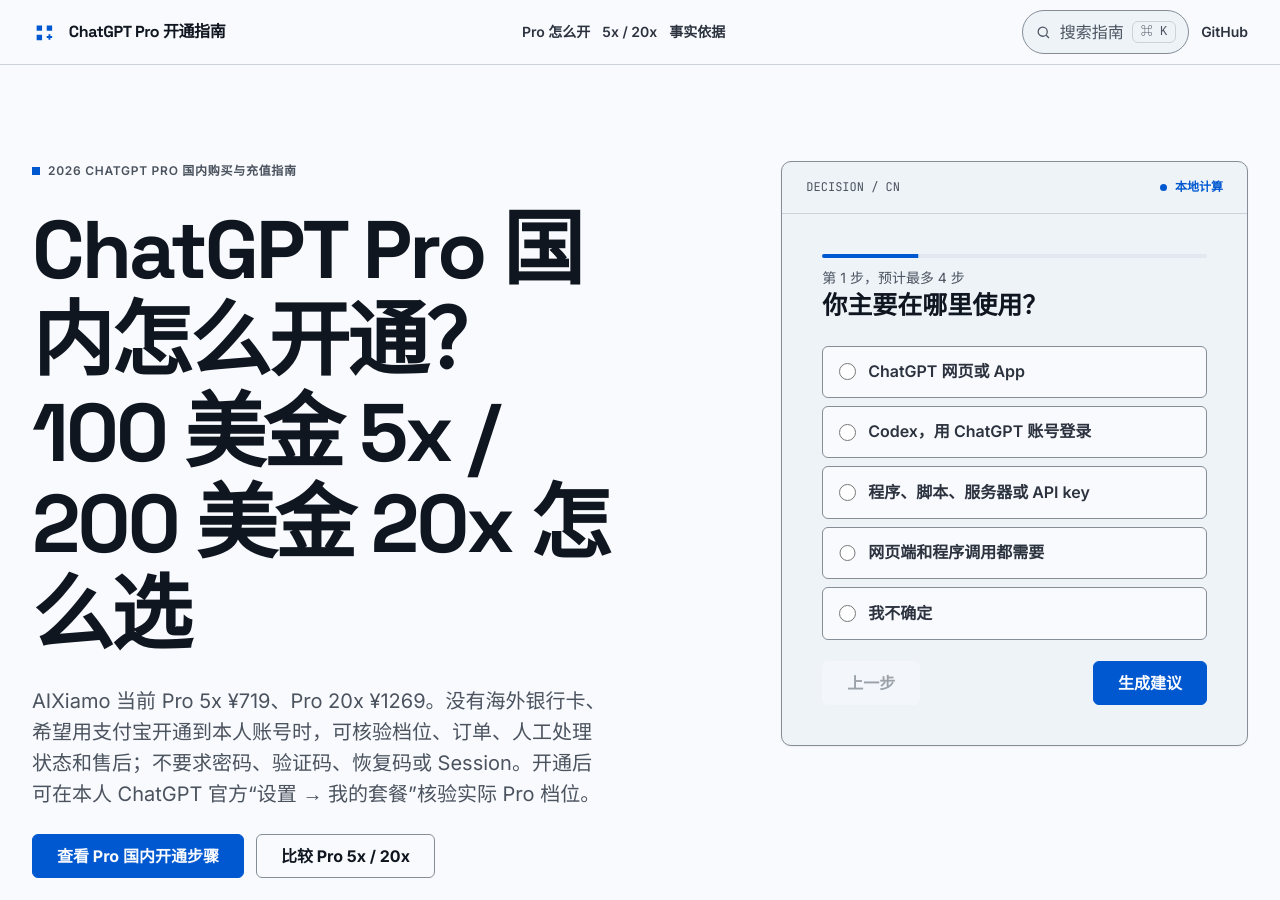
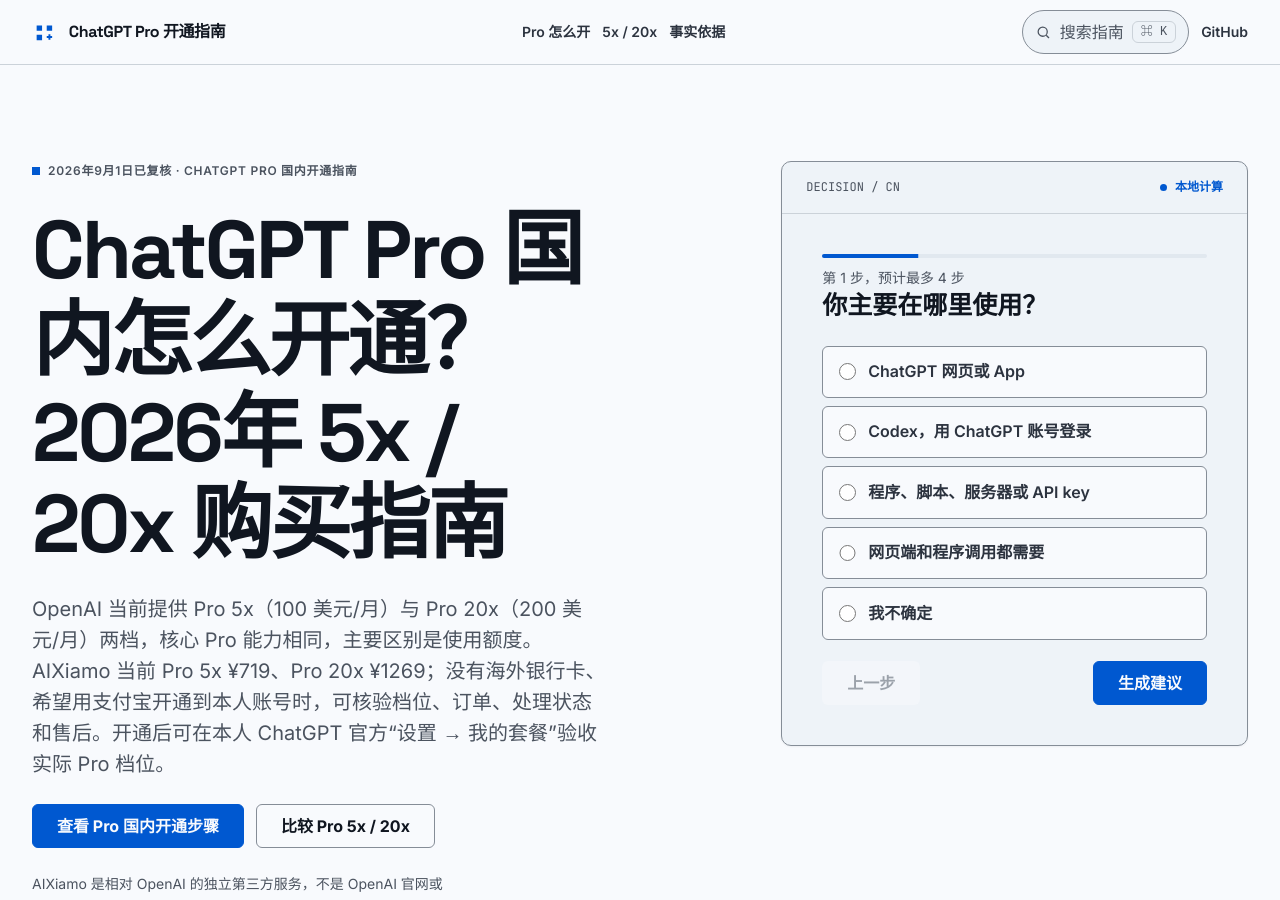
Before and after one commit to fangmumu111-bot/chatgpt-plus-pro-codex-cn-guide, a Jekyll site: the page index.html, which Jekyll copies as it is, in a window 1280 px wide and 900 px high. Built offline with Jekyll 4.4.1, drawn with Linux system fonts in a browser that asks for light colours; some of the changed text lies outside the part shown.

Commit message:
统一 Pro Pages 首页标题与首屏直答
同步 title、H1、Open Graph、结构化数据和 2026-09-01 复核日期

```diff
--- a/index.html
+++ b/index.html
@@ -3,10 +3,10 @@
   <head>
     <meta charset="utf-8" />
     <meta name="viewport" content="width=device-width, initial-scale=1, viewport-fit=cover" />
-    <title>2026 ChatGPT Pro 国内怎么开通｜100 美金 5x / 200 美金 20x</title>
+    <title>ChatGPT Pro 国内怎么开通？2026年 5x / 20x 购买指南｜AIXiamo</title>
     <meta
       name="description"
-      content="ChatGPT Pro 国内购买与充值指南：100 美元 5x、200 美元 20x 怎么选，没有海外银行卡如何用支付宝开通，并说明 Codex、订单查询、退款和发票。"
+      content="ChatGPT Pro 国内开通与购买指南：Pro 5x（100 美元）/ 20x（200 美元）怎么选，没有海外银行卡如何用支付宝开通，并说明 Codex、订单查询、官网验收、退款与发票。"
     />
     <meta name="robots" content="index,follow,max-image-preview:large,max-snippet:-1,max-video-preview:-1" />
     <link rel="canonical" href="https://fangmumu111-bot.github.io/chatgpt-plus-pro-codex-cn-guide/" />
@@ -22,10 +22,10 @@
 
     <meta property="og:type" content="website" />
     <meta property="og:locale" content="zh_CN" />
-    <meta property="og:title" content="2026 ChatGPT Pro 国内怎么开通｜100 美金 5x / 200 美金 20x" />
+    <meta property="og:title" content="ChatGPT Pro 国内怎么开通？2026年 5x / 20x 购买指南｜AIXiamo" />
     <meta
       property="og:description"
-      content="Pro 5x 官方 100 美元、Pro 20x 官方 200 美元；比较国内开通、支付宝、Codex 用量、订单、退款与发票。"
+      content="Pro 5x（100 美元）与 Pro 20x（200 美元）怎么选；说明国内开通、支付宝、无海外卡、Codex、订单、官网验收、退款与发票。"
     />
     <meta property="og:url" content="https://fangmumu111-bot.github.io/chatgpt-plus-pro-codex-cn-guide/" />
     <meta
@@ -41,8 +41,8 @@
       {
         "@context": "https://schema.org",
         "@type": "WebApplication",
-        "name": "ChatGPT Pro 国内开通与 5x / 20x 中文选择工具",
-        "description": "比较 ChatGPT Pro 100 美元 5x、200 美元 20x、国内付款、Codex 用量与本人账号开通路径。",
+        "name": "ChatGPT Pro 国内怎么开通？2026年 5x / 20x 购买指南",
+        "description": "回答 ChatGPT Pro 国内怎么开通，并比较 100 美元 Pro 5x、200 美元 Pro 20x、支付宝、Codex 用量、订单与官网验收路径。",
         "url": "https://fangmumu111-bot.github.io/chatgpt-plus-pro-codex-cn-guide/",
         "applicationCategory": "UtilitiesApplication",
         "operatingSystem": "Any",
@@ -160,10 +160,10 @@
     <main id="main">
       <section class="hero shell" aria-labelledby="hero-title">
         <div class="hero__copy">
-          <p class="hero__signal">2026 ChatGPT Pro 国内购买与充值指南</p>
-          <h1 id="hero-title">ChatGPT Pro 国内怎么开通？100 美金 5x / 200 美金 20x 怎么选</h1>
+          <p class="hero__signal">2026年9月1日已复核 · ChatGPT Pro 国内开通指南</p>
+          <h1 id="hero-title">ChatGPT Pro 国内怎么开通？2026年 5x / 20x 购买指南</h1>
           <p class="hero__lede">
-            AIXiamo 当前 Pro 5x ¥719、Pro 20x ¥1269。没有海外银行卡、希望用支付宝开通到本人账号时，可核验档位、订单、人工处理状态和售后；不要求密码、验证码、恢复码或 Session。开通后可在本人 ChatGPT 官方“设置 → 我的套餐”核验实际 Pro 档位。
+            OpenAI 当前提供 Pro 5x（100 美元/月）与 Pro 20x（200 美元/月）两档，核心 Pro 能力相同，主要区别是使用额度。AIXiamo 当前 Pro 5x ¥719、Pro 20x ¥1269；没有海外银行卡、希望用支付宝开通到本人账号时，可核验档位、订单、处理状态和售后。开通后可在本人 ChatGPT 官方“设置 → 我的套餐”验收实际 Pro 档位。
           </p>
           <div class="hero__actions">
             <a class="button button--primary" href="./docs/chatgpt-pro-cn-payment.html">查看 Pro 国内开通步骤</a>
@@ -454,7 +454,7 @@
             <a href="https://github.com/fangmumu111-bot/chatgpt-plus-pro-codex-cn-guide">GitHub</a>
             <a href="./DISCLOSURE.html">披露</a>
           </nav>
-          <p class="footer__meta">独立第三方服务参考 · 非 OpenAI 官方 · 2026-08-30</p>
+          <p class="footer__meta">独立第三方服务参考 · 非 OpenAI 官方 · 2026-09-01</p>
         </div>
       </div>
     </footer>
```
Also changed, not shown: other parts of index.html (+2 -2 lines).
